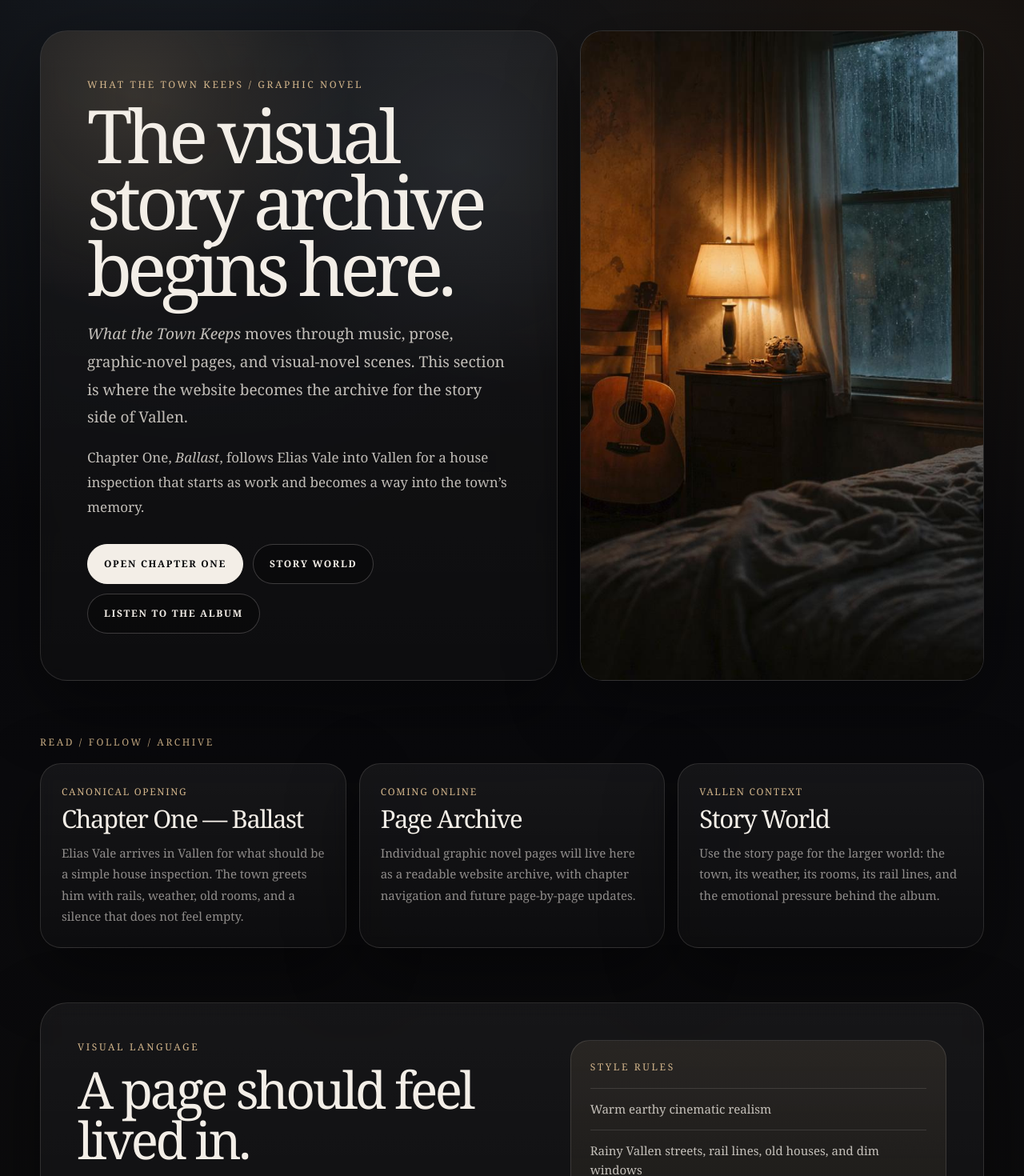
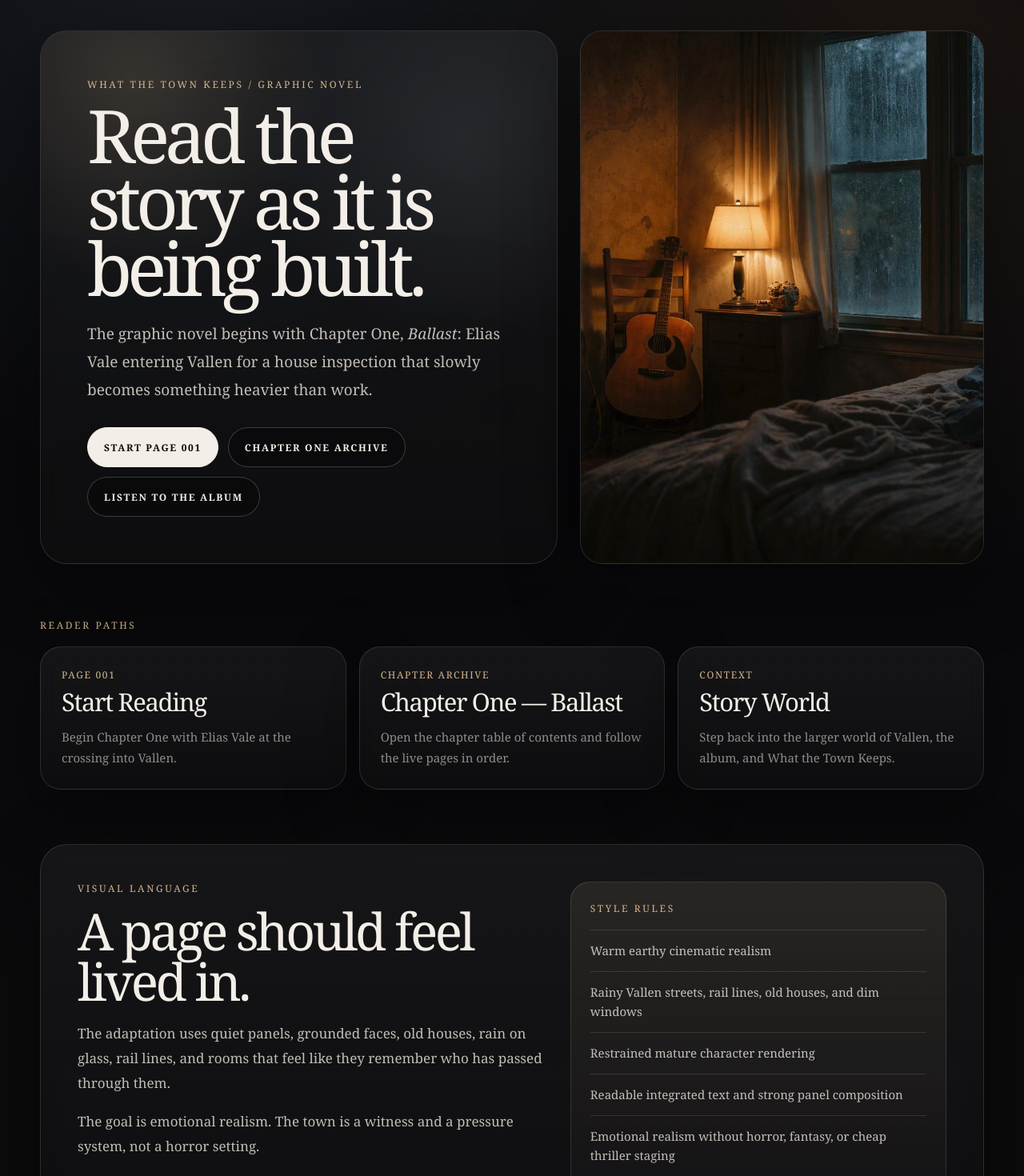
Before and after one commit to chthomps4/parallaxhearts-site, a Next.js app in the folder site/: page /graphic-novel in a window 1280 px wide. Shown: the part 140-1610 px from the top of the page at 80% size. Built offline with nearby package versions, Linux system fonts and the light colour scheme.

Commit message:
Clean up graphic novel hub copy

```diff
--- a/site/app/graphic-novel/page.tsx
+++ b/site/app/graphic-novel/page.tsx
@@ -5,7 +5,7 @@ import type { Metadata } from "next";
 export const metadata: Metadata = {
   title: "Graphic Novel | What the Town Keeps",
   description:
-    "Read and follow the graphic novel / visual novel adaptation of What the Town Keeps by Parallax Hearts, beginning with Chapter One — Ballast.",
+    "Read the built-in graphic novel / visual novel adaptation of What the Town Keeps by Parallax Hearts, beginning with Chapter One — Ballast.",
   keywords: [
     "What the Town Keeps graphic novel",
     "What the Town Keeps visual novel",
@@ -24,28 +24,27 @@ const navItems = [
   ["Story", "/project"],
   ["Graphic Novel", "/graphic-novel"],
   ["Field Notes", "/field-notes"],
-  ["Shop", "/shop"],
   ["Support", "/support"],
   ["Contact", "/contact"],
 ];
 
 const accessCards = [
   {
-    title: "Chapter One — Ballast",
-    label: "Canonical opening",
-    text: "Elias Vale arrives in Vallen for what should be a simple house inspection. The town greets him with rails, weather, old rooms, and a silence that does not feel empty.",
-    href: "/graphic-novel/chapter-one",
+    title: "Start Reading",
+    label: "Page 001",
+    text: "Begin Chapter One with Elias Vale at the crossing into Vallen.",
+    href: "/graphic-novel/chapter-one/page-001",
   },
   {
-    title: "Page Archive",
-    label: "Coming online",
-    text: "Individual graphic novel pages will live here as a readable website archive, with chapter navigation and future page-by-page updates.",
+    title: "Chapter One — Ballast",
+    label: "Chapter archive",
+    text: "Open the chapter table of contents and follow the live pages in order.",
     href: "/graphic-novel/chapter-one",
   },
   {
     title: "Story World",
-    label: "Vallen context",
-    text: "Use the story page for the larger world: the town, its weather, its rooms, its rail lines, and the emotional pressure behind the album.",
+    label: "Context",
+    text: "Step back into the larger world of Vallen, the album, and What the Town Keeps.",
     href: "/project",
   },
 ];
@@ -159,7 +158,7 @@ export default function GraphicNovelPage() {
                     maxWidth: "920px",
                   }}
                 >
-                  The visual story archive begins here.
+                  Read the story as it is being built.
                 </h1>
 
                 <p
@@ -170,16 +169,9 @@ export default function GraphicNovelPage() {
                     fontSize: "19px",
                   }}
                 >
-                  <em>What the Town Keeps</em> moves through music, prose,
-                  graphic-novel pages, and visual-novel scenes. This section is
-                  where the website becomes the archive for the story side of
-                  Vallen.
-                </p>
-
-                <p className="body-copy" style={{ margin: "18px 0 0", maxWidth: "820px" }}>
-                  Chapter One, <em>Ballast</em>, follows Elias Vale into Vallen
-                  for a house inspection that starts as work and becomes a way
-                  into the town’s memory.
+                  The graphic novel begins with Chapter One, <em>Ballast</em>:
+                  Elias Vale entering Vallen for a house inspection that slowly
+                  becomes something heavier than work.
                 </p>
 
                 <div
@@ -190,12 +182,12 @@ export default function GraphicNovelPage() {
                     flexWrap: "wrap",
                   }}
                 >
-                  <Link href="/graphic-novel/chapter-one" className="primary-button">
-                    Open Chapter One
+                  <Link href="/graphic-novel/chapter-one/page-001" className="primary-button">
+                    Start Page 001
                   </Link>
 
-                  <Link href="/project" className="secondary-button">
-                    Story World
+                  <Link href="/graphic-novel/chapter-one" className="secondary-button">
+                    Chapter One Archive
                   </Link>
 
                   <Link href="/music" className="secondary-button">
@@ -232,7 +224,7 @@ export default function GraphicNovelPage() {
 
       <section style={{ padding: "34px 0" }}>
         <div className="site-container">
-          <p className="kicker">Read / follow / archive</p>
+          <p className="kicker">Reader paths</p>
 
           <div
             style={{
@@ -304,15 +296,14 @@ export default function GraphicNovelPage() {
               <h2 className="section-title">A page should feel lived in.</h2>
 
               <p className="body-copy" style={{ margin: "18px 0 0" }}>
-                The adaptation should feel like warm, earthy cinematic realism:
-                restrained panels, readable text, quiet human faces, rain on
-                windows, rail lines, old houses, and rooms that feel like they
+                The adaptation uses quiet panels, grounded faces, old houses,
+                rain on glass, rail lines, and rooms that feel like they
                 remember who has passed through them.
               </p>
 
               <p className="body-copy" style={{ margin: "18px 0 0" }}>
-                The goal is not horror or spectacle. It is emotional realism —
-                the town as witness, pressure system, and archive.
+                The goal is emotional realism. The town is a witness and a
+                pressure system, not a horror setting.
               </p>
             </div>
 
```
